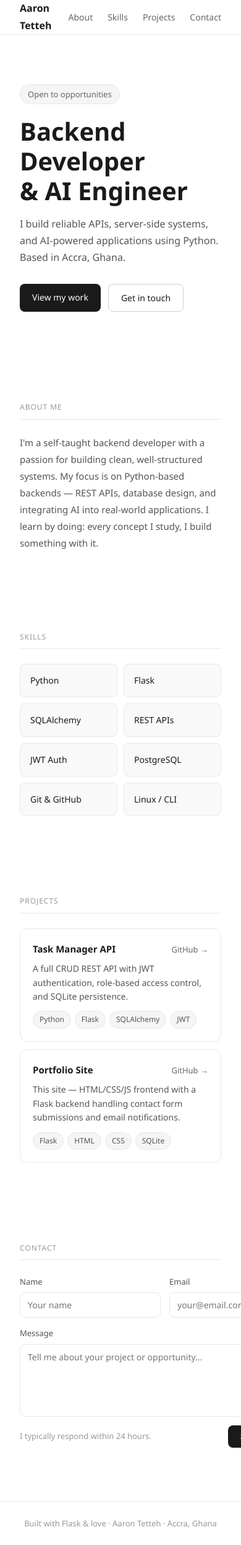
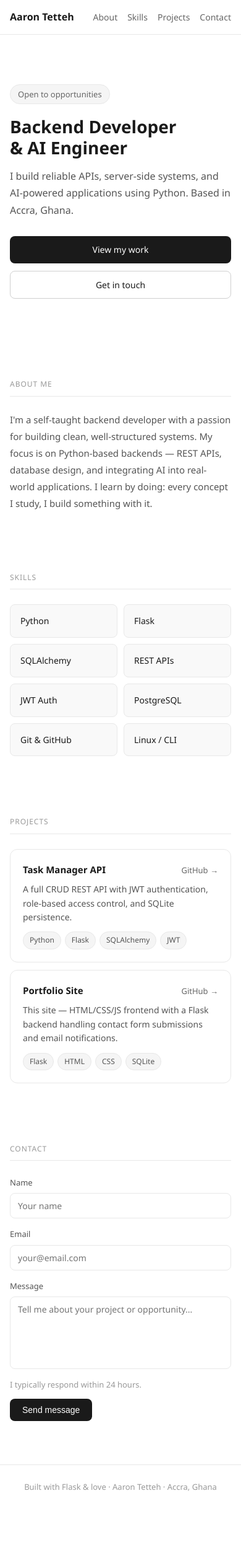
Before and after one commit to iiamaaron/portfolio, a Flask app: page / in a window 390 px wide; the page is wider, and only the part inside the window is pictured. Shown: that part at 62% size. After the commit the page ends 2406 px from the top of that part, so only its background shows below. Run offline with Flask 3, Linux system fonts and the light colour scheme.

Commit message:
Add responsive design with mobile media queries

```diff
--- a/static/style.css
+++ b/static/style.css
@@ -266,3 +266,39 @@ footer {
     font-size: 13px;
     color: #999;
 }
+/*Mobile Responsive*/
+@media (max-width: 768px) {
+    nav {
+        padding: 0 1rem;
+    }
+
+    .nav-links {
+        gap: 1rem;
+    }
+
+    .hero h1 {
+        font-size: 28px;
+    }
+
+    section {
+        padding: 3rem 1rem;
+    }
+
+    .form-row {
+        grid-template-columns: 1fr;
+    }
+
+    .submit-row {
+        flex-direction: column;
+        align-items: flex-start;
+        gap: 12px;
+    }
+
+    .hero-actions {
+        flex-direction: column;
+    }
+
+    .btn-primary, .btn-secondary {
+        text-align: center;
+    }
+}
```
